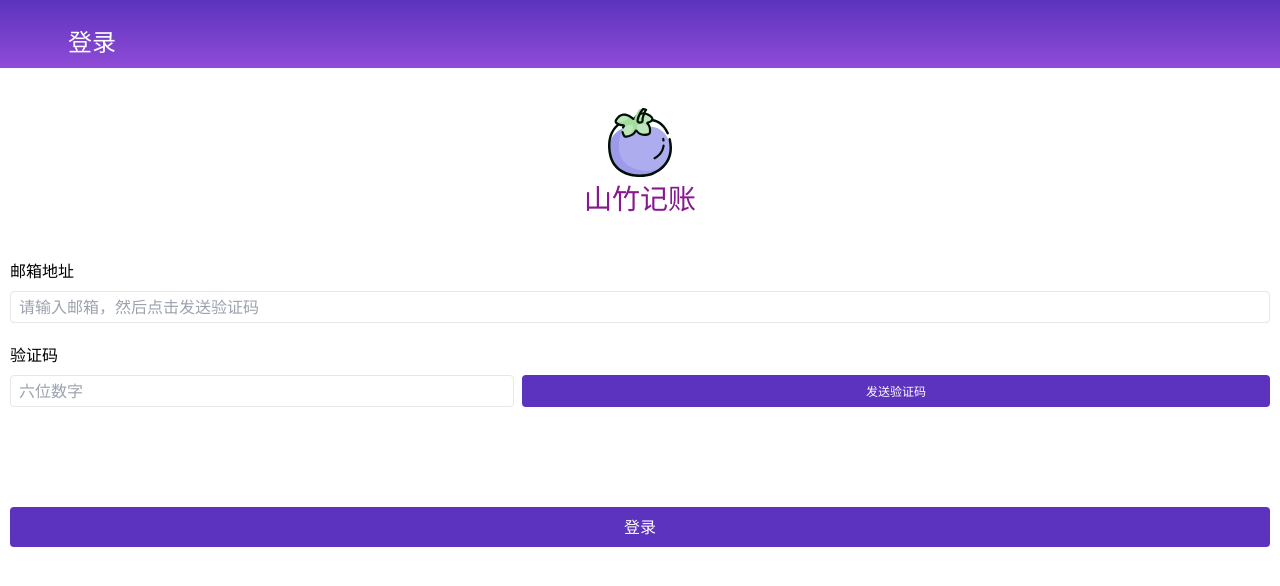
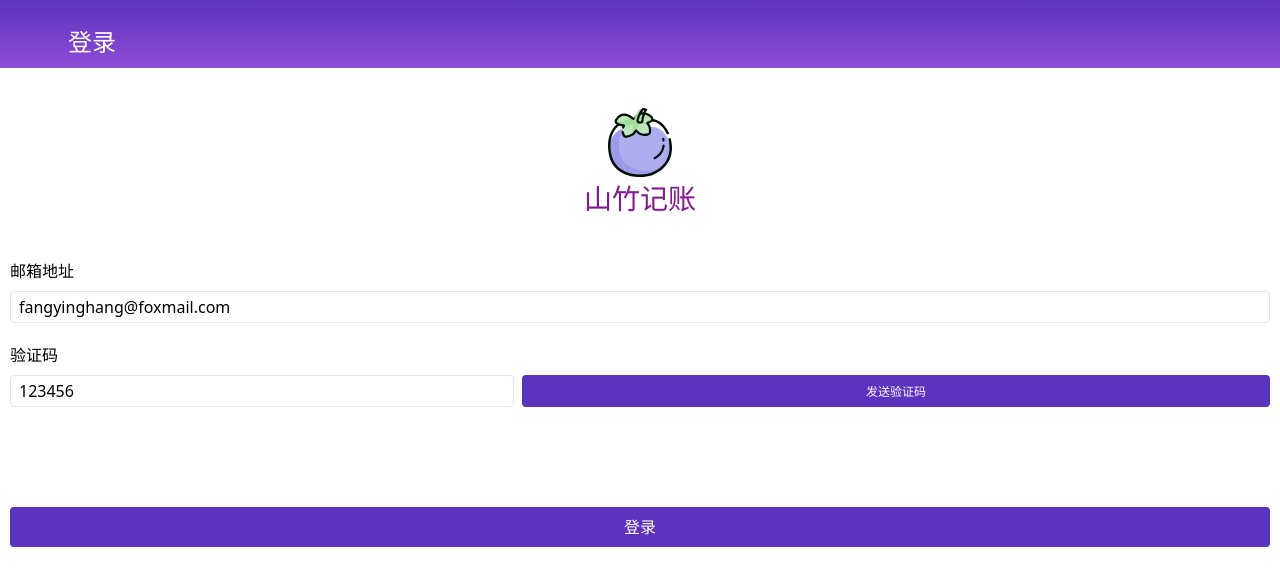
Before and after one commit to pcl66/react-record, a React (Vite) app: page /login in a window 1280 px wide. Shown: the top 586 px of the page. Built offline with nearby package versions, Linux system fonts and the light colour scheme.

Commit message:
倒计时和登录功能

```diff
--- a/mock/test.ts
+++ b/mock/test.ts
@@ -1,7 +1,9 @@
 import type { MockMethod } from 'vite-plugin-mock'
 import { itemsMock } from './items.mock'
 import { meMock } from './me.mock'
+import { sessionMock } from './session.mock'
 export default [
   meMock,
   itemsMock,
+  sessionMock,
 ] as MockMethod[]
--- a/src/components/button/index.tsx
+++ b/src/components/button/index.tsx
@@ -1,10 +1,12 @@
+import type { ButtonHTMLAttributes } from 'react'
+
 export interface ButtonProps {
   text?: string
   block?: boolean
   className?: string
 }
 
-export const Button: React.FC<ButtonProps> = (p) => {
+export const Button: React.FC<ButtonProps & ButtonHTMLAttributes<HTMLButtonElement>> = (p) => {
   const {
     text = 'button',
     block = false,
--- /dev/null
+++ b/src/hooks/useCountdown.ts
@@ -0,0 +1,39 @@
+import { useEffect, useRef, useState } from 'react'
+
+export const useCountdown = (targetTime: number, onEnd?: () => void) => {
+  const [time, setTime] = useState(targetTime)
+  const [isCounting, setIsCounting] = useState(false)
+  const targetTimeRef = useRef(targetTime + Date.now())
+  const timeId = useRef(0)
+
+  const start = () => {
+    if (isCounting)
+      return
+    setIsCounting(true)
+    targetTimeRef.current = targetTime + Date.now()
+    timeId.current = window.setInterval(() => {
+      if (targetTimeRef.current - Date.now() <= 0) {
+        clearInterval(timeId.current)
+        setIsCounting(false)
+        setTime(targetTime)
+        targetTimeRef.current = targetTime + Date.now()
+        onEnd?.()
+      }
+      else {
+        setTime(targetTimeRef.current - Date.now())
+      }
+    }, 1000)
+  }
+
+  useEffect(() => {
+    return () => {
+      clearInterval(timeId.current)
+    }
+  }, [])
+
+  return {
+    time,
+    isCounting,
+    start,
+  }
+}
--- /dev/null
+++ b/src/hooks/useRequest.ts
@@ -0,0 +1,49 @@
+import axios from 'axios'
+
+export type Options = {
+  url: string
+  method: string
+  data?: any
+  headers?: any
+  params?: any
+  withCredentials?: boolean
+  timeout?: number
+  onSuccess?: (res: any) => void
+  onError?: (err: any) => void
+}
+
+export const useRequest = () => {
+  const axiosInstance = axios.create({
+    baseURL: isDev ? '/' : 'https://mangosteen2.hunger-valley.com/',
+    headers: {
+      post: {
+        'Content-Type': 'application/json',
+      },
+    },
+    timeout: 5000,
+  })
+  // Request Interceptor
+  axiosInstance.interceptors.request.use(
+    (config) => {
+      const token = localStorage.getItem('token')
+      if (token) {
+        config.headers.Authorization = `Bearer ${token}`
+      }
+      return config
+    },
+    (err) => {
+      return Promise.reject(err)
+    },
+  )
+  // Response Interceptor
+  axiosInstance.interceptors.response.use(
+    (res) => {
+      return res
+    },
+    (err) => {
+      return Promise.reject(err)
+    },
+  )
+
+  return axiosInstance
+}
--- a/src/pages/login/index.tsx
+++ b/src/pages/login/index.tsx
@@ -7,6 +7,8 @@ import { Input } from '../../components/input'
 import { Button } from '../../components/button'
 import type { Error, Rules } from '../../utils/validator'
 import { validator } from '../../utils/validator'
+import { useRequest } from '../../hooks/useRequest'
+import { useCountdown } from '../../hooks/useCountdown'
 
 type LoginForm = {
   email: string
@@ -14,10 +16,12 @@ type LoginForm = {
 }
 
 export const Login = () => {
+  const { start, isCounting, time } = useCountdown(1000 * 60)
   const nav = useNavigate()
+  const request = useRequest()
   const [loginForm, setLoginForm] = useState<LoginForm>({
-    email: '',
-    code: '',
+    email: 'fangyinghang@foxmail.com',
+    code: '123456',
   })
   const [error, setError] = useState<Error<LoginForm>>()
   const hSubmit: React.FormEventHandler<HTMLFormElement> = (e) => {
@@ -36,7 +40,15 @@ export const Login = () => {
     ]
     const error = validator(loginForm, rules)
     setError(error)
-    nav('/record-list')
+    request.post('/api/v1/session', {
+      email: loginForm.email,
+      code: loginForm.code,
+    }).then((res) => {
+      if (res.data.jwt) {
+        localStorage.setItem('token', res.data.jwt)
+        nav('/record-list')
+      }
+    })
   }
   return (
     <div>
@@ -53,7 +65,14 @@ export const Login = () => {
           <Input error={error?.email?.[0]} value={loginForm.email} onChange={e => setLoginForm({ ...loginForm, email: e.target.value })} label='邮箱地址' placeholder='请输入邮箱，然后点击发送验证码'></Input>
           <div className='flex gap-2 items-end'>
             <Input error={error?.code?.[0]} value={loginForm.code} onChange={e => setLoginForm({ ...loginForm, code: e.target.value })} className='w-[40%]' label='验证码' placeholder='六位数字'></Input>
-            <Button text='发送验证码' className='h-8 text-[12px] grow'/>
+            {
+              isCounting
+                ? (
+                <Button className='h-8 text-[12px] grow pointer-events-none contrast-[.25]' text={`${Math.ceil(time / 1000)}s`} disabled/>
+                  )
+                : <Button onTouchStart={() => { start() }} type='button' text='发送验证码' className='h-8 text-[12px] grow'/>
+            }
+
           </div>
           <Button className='mt-[80px]' text='登录'/>
         </form>
--- a/src/pages/record-list/component/CurrentMonth.tsx
+++ b/src/pages/record-list/component/CurrentMonth.tsx
@@ -1,19 +1,19 @@
 import { useEffect, useRef, useState } from 'react'
-import { ajax } from '../../../ajax/ajax'
+// import { ajax } from '../../../ajax/ajax'
+import { useRequest } from '../../../hooks/useRequest'
 import { Button } from '../../../components/button'
 
 const pageItems = 25
 
 export const CurrentMonth = () => {
+  const request = useRequest()
   const [currentPage, setCurrentPage] = useState(1)
   const [items, setItems] = useState<any[]>([])
   const [hasMore, setHasMore] = useState(false)
   const count = useRef(0)
   useEffect(() => {
-    ajax.get(`/api/v1/items?page=${currentPage}`).then((v) => {
-      // @ts-expect-error
+    request.get(`/api/v1/items?page=${currentPage}`).then((v) => {
       setItems(last => last.concat(...v.data.resources))
-      // @ts-expect-error
       count.current = v.data.pager.count
       if (currentPage * pageItems >= count.current) {
         setHasMore(false)
@@ -57,7 +57,6 @@ export const CurrentMonth = () => {
       {
         hasMore && (
           <div className='mx-5'>
-            {/* @ts-expect-error */}
             <Button onClick={hLoadMore} text='加载更多' block />
           </div>
         )
```
Also changed, not shown: mock/session.mock.ts (added, +12 -0 lines).
